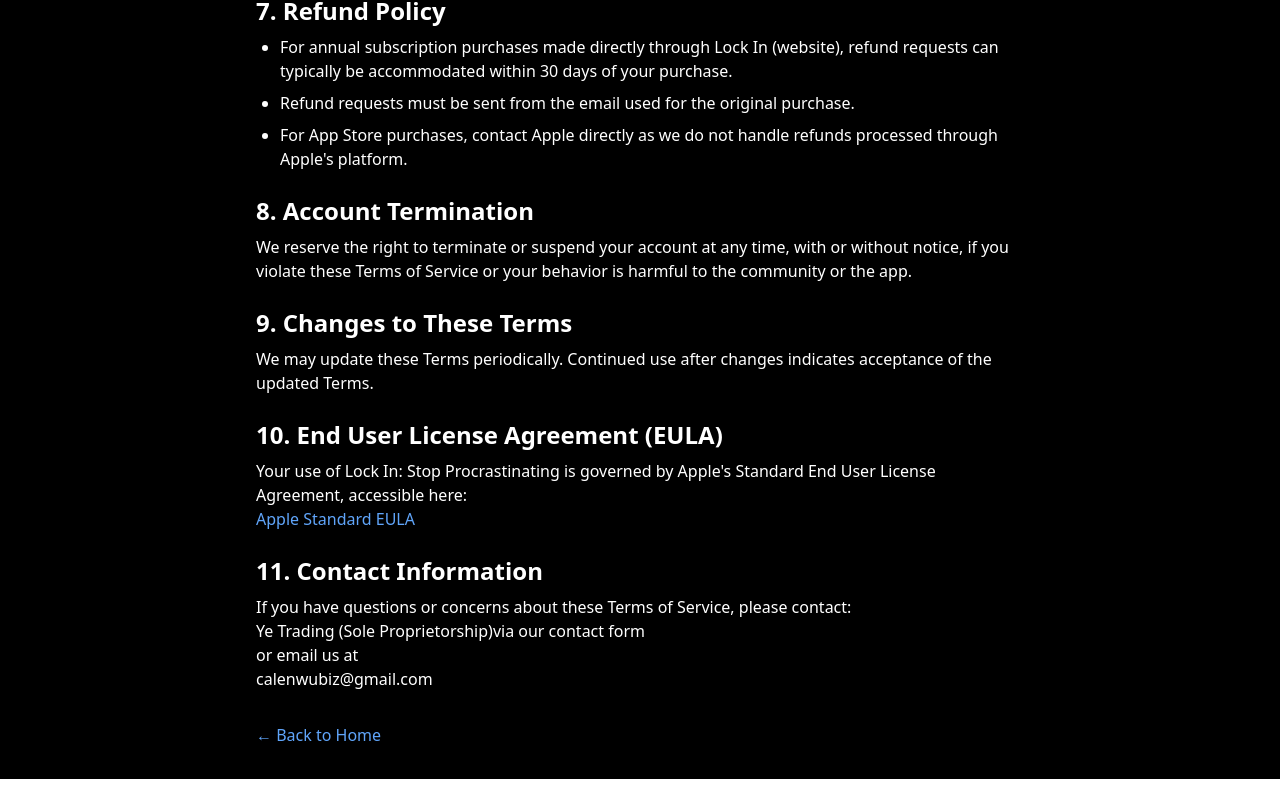
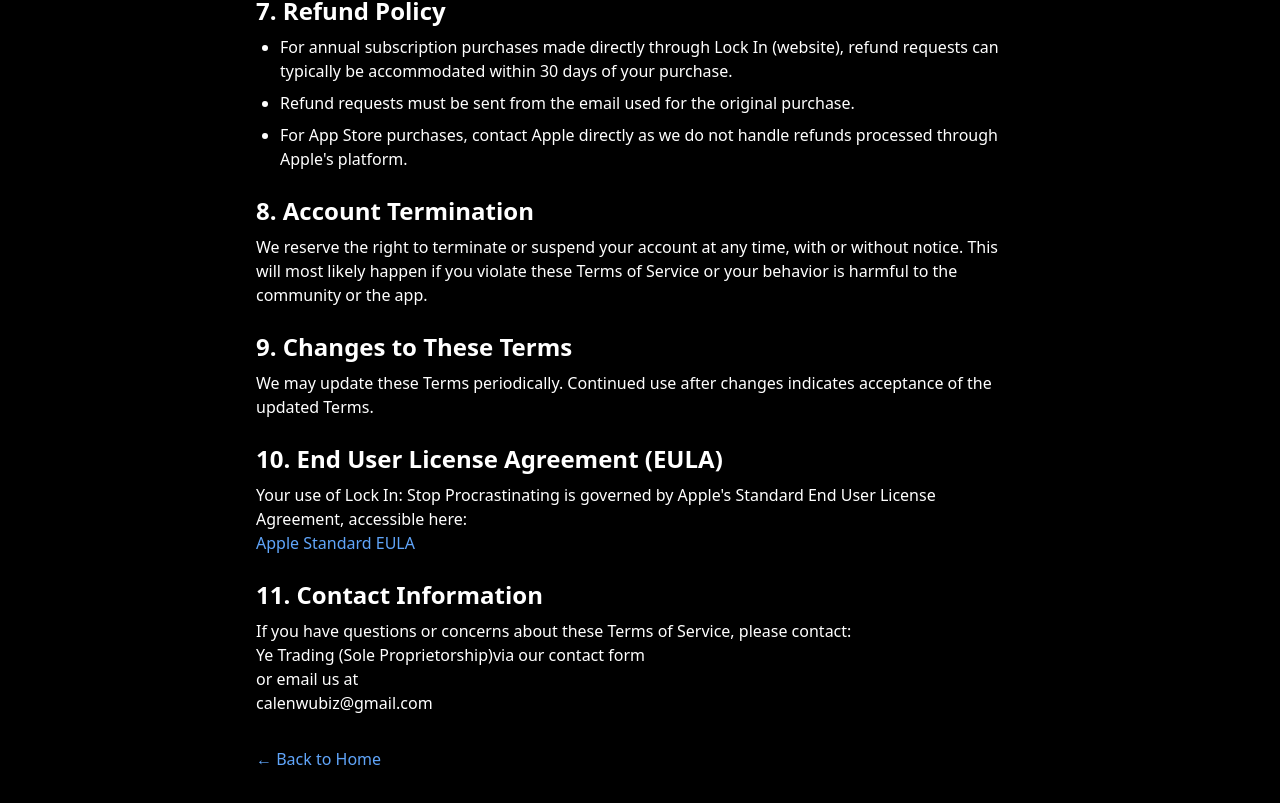
Before and after one commit to calenwu/lockin_page, a React (Vite) app: page /terms-of-service in a window 1280 px wide. Shown: the part 1533-2336 px from the top of the page. Before the commit the page ends 2312 px from the top, so only its background shows below. Built offline with nearby package versions, Linux system fonts and the light colour scheme.

Commit message:
adjust tos

```diff
--- a/src/pages/TermsOfService.tsx
+++ b/src/pages/TermsOfService.tsx
@@ -143,8 +143,9 @@
         <h2 className='text-2xl font-bold mt-6 mb-2'>8. Account Termination</h2>
         <p className='mb-4'>
           We reserve the right to terminate or suspend your account at any time,
-          with or without notice, if you violate these Terms of Service or your
-          behavior is harmful to the community or the app.
+          with or without notice. This will most likely happen if you violate
+          these Terms of Service or your behavior is harmful to the community or
+          the app.
         </p>
 
         <h2 className='text-2xl font-bold mt-6 mb-2'>
```
